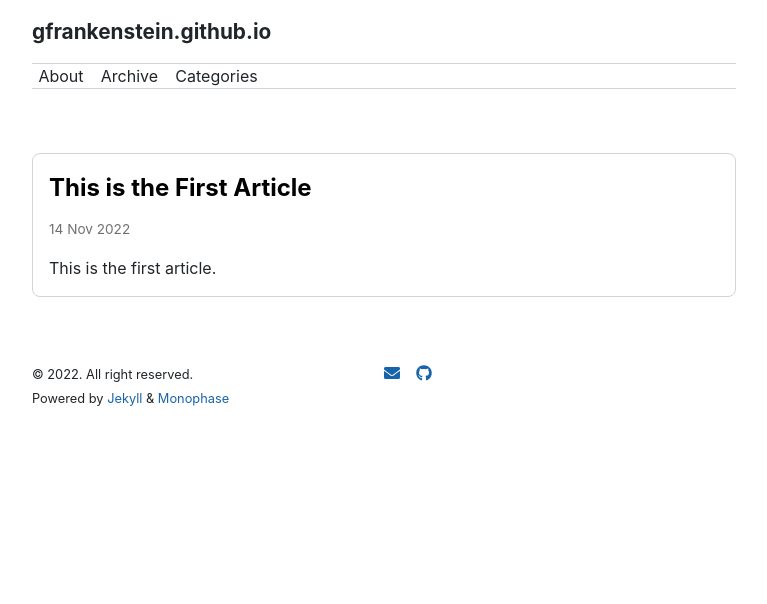
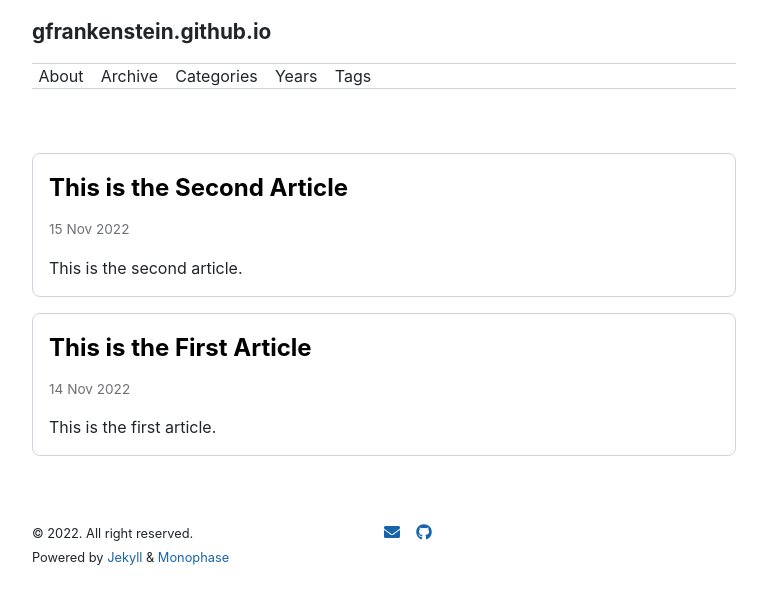
Before and after one commit to GFrankenstein/gfrankenstein.github.io, a Jekyll site: the page built from index.html, in a window 1280 px wide. Shown: the top 604 px of the page, without its empty margins (256-1023 px from the left). Built offline with Jekyll 4.4.1, drawn with Linux system fonts in a browser that asks for light colours; nearby versions of some CDN libraries.

Commit message:
second article test

```diff
--- a/_data/navigation.yml
+++ b/_data/navigation.yml
@@ -4,3 +4,7 @@
   url: /archive/
 - title: Categories
   url: /categories/
+- title: Years
+  url: /years/
+- title: Tags
+  url: /tags/
--- /dev/null
+++ b/_posts/2022-11-15-This-is-the-second-article.md
@@ -0,0 +1,14 @@
+---
+layout: archive
+type: years
+math: true
+title:  "This is the Second Article"
+---
+
+# This is the second article.
+
+Test for the new page.
+
+Math:
+
+$\pi=3.1415926$
```
Also changed, not shown: 1 other file.
